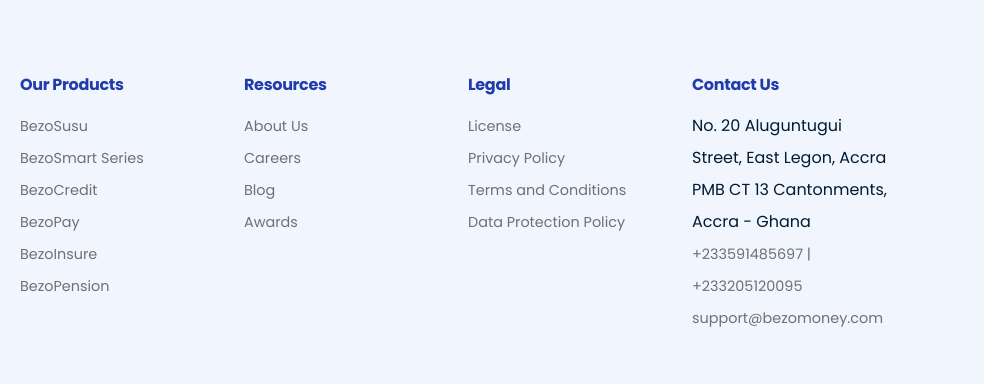
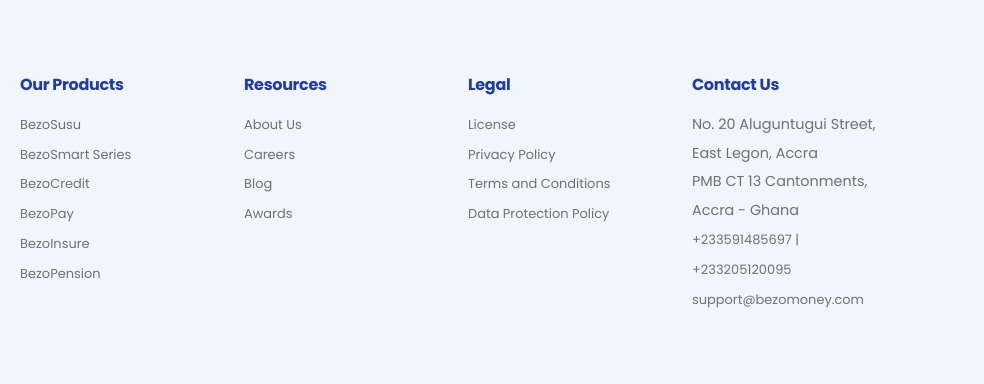
Before and after one commit to brafii/Bezo-Money, a plain HTML site: page index.html in a window 1280 px wide. Shown: the part 2227-2611 px from the top of the page, 296-1280 px from the left. Drawn offline with nearby package versions, Linux system fonts and the light colour scheme.

Commit message:
styling footer list

```diff
--- a/css/style.css
+++ b/css/style.css
@@ -81,6 +81,8 @@
 .footer ul li{
     list-style: none;
     line-height: 2em;
+    font-size: .9em;
+    color: var(--footer-fonts-color);
 }
 .footer ul li a{
     text-decoration: none;
```
